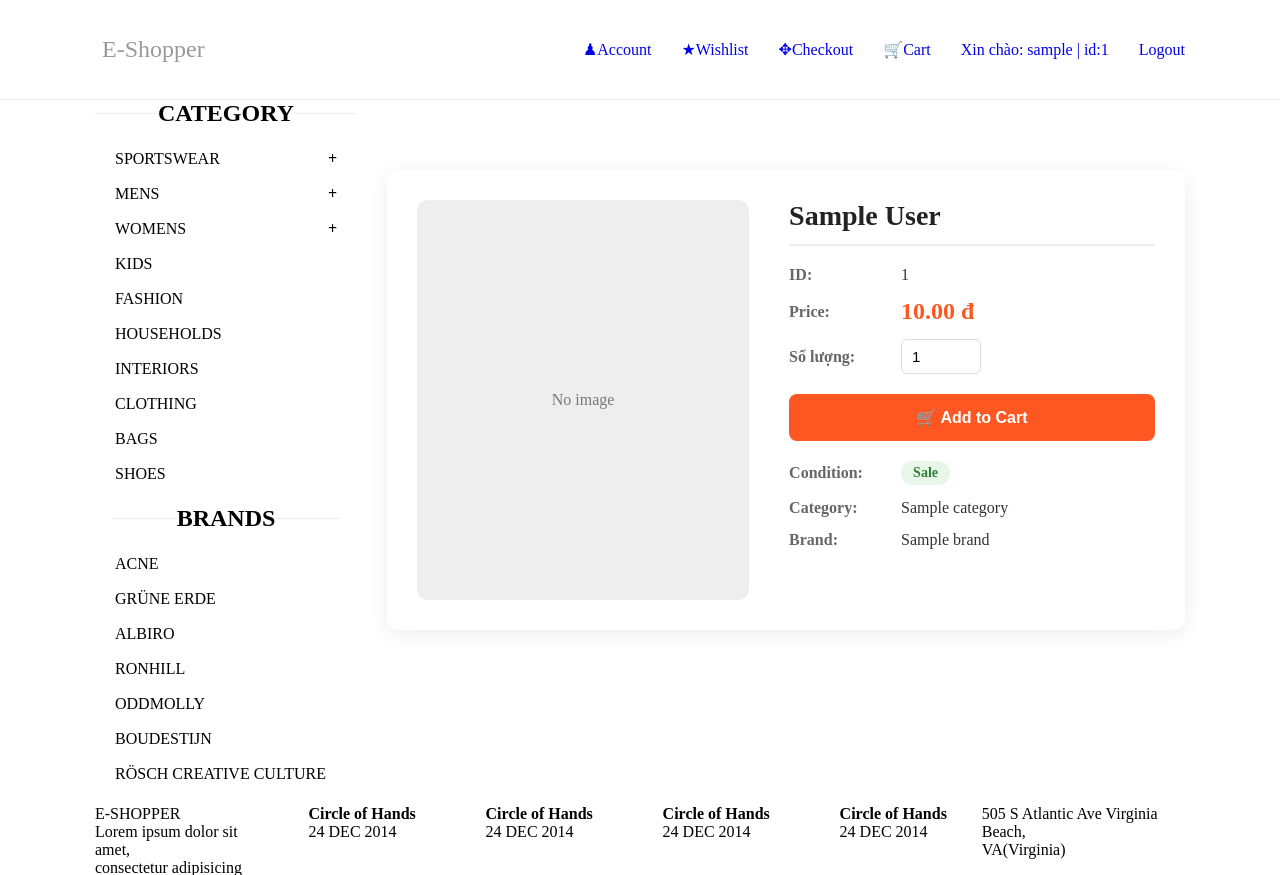
After one commit to maichiphuoc/project_django, a Django app: page /Users/detail-product/1/ in a window 1280 px wide. The commit adds this page. Shown: the top 875 px of the page. Run offline with Django 4.2, Linux system fonts and the light colour scheme; a user stored in the database is signed in; tables that the repository leaves empty hold one stand-in row (values such as "Sample post"); some libraries are stand-ins or nearby versions.

Commit message:
update detailproduct

```diff
--- /dev/null
+++ b/Users/static/Users/css/detailProduct.css
@@ -0,0 +1,280 @@
+.product-detail {
+    display: flex;
+    gap: 40px;
+    max-width: 1100px;
+    margin: 40px auto;
+    padding: 30px;
+    background: #fff;
+    border-radius: 12px;
+    box-shadow: 0 4px 20px rgba(0, 0, 0, 0.08);
+}
+
+
+
+.product-gallery {
+    flex: 0 0 45%;
+}
+
+
+.product-img {
+    width: 100%;
+    border-radius: 10px;
+    overflow: hidden;
+}
+
+
+.product-img img {
+    width: 100%;
+    height: 400px;
+    object-fit: cover;
+    display: block;
+    transition: transform 0.4s ease;
+}
+
+
+.product-img img:hover {
+    transform: scale(1.03);
+}
+
+
+/* thumbnail */
+
+.thumbnail-list {
+    display: flex;
+    gap: 10px;
+    margin-top: 15px;
+    flex-wrap: wrap;
+}
+
+
+.thumbnail-item {
+    width: 80px;
+    height: 80px;
+    border: 2px solid transparent;
+    border-radius: 8px;
+    overflow: hidden;
+    cursor: pointer;
+    transition: 0.2s;
+}
+
+
+.thumbnail-item:hover {
+    transform: translateY(-3px);
+}
+
+
+.thumbnail-item.active {
+    border-color: #ff5722;
+}
+
+
+.thumbnail-item img {
+    width: 100%;
+    height: 100%;
+    object-fit: cover;
+    display: block;
+    cursor: pointer;
+}
+
+
+.no-image {
+    width: 100%;
+    height: 400px;
+    background: #eee;
+    display: flex;
+    justify-content: center;
+    align-items: center;
+    color: #777;
+    border-radius: 10px;
+}
+
+
+
+.info-product {
+    flex: 1;
+}
+
+
+.product-name {
+    font-size: 28px;
+    margin: 0 0 20px;
+    color: #222;
+    border-bottom: 2px solid #eee;
+    padding-bottom: 12px;
+}
+
+
+.info-row {
+    display: flex;
+    align-items: center;
+    gap: 12px;
+    margin-bottom: 14px;
+}
+
+
+.info-label {
+    min-width: 100px;
+    font-weight: 600;
+    color: #666;
+}
+
+
+.info-value {
+    color: #333;
+}
+
+
+.price {
+    font-size: 24px;
+    font-weight: bold;
+    color: #ff5722;
+}
+
+
+.badge {
+    background: #e8f5e9;
+    color: #2e7d32;
+    padding: 4px 12px;
+    border-radius: 20px;
+    font-size: 14px;
+    font-weight: 600;
+}
+
+
+.qty-input {
+    width: 80px;
+    padding: 8px 10px;
+    border: 1px solid #ddd;
+    border-radius: 6px;
+    font-size: 15px;
+}
+
+
+.btn-addcart {
+    display: block;
+    width: 100%;
+    margin: 20px 0;
+    padding: 14px;
+    background: #ff5722;
+    color: #fff;
+    font-size: 16px;
+    font-weight: bold;
+    border: none;
+    border-radius: 8px;
+    cursor: pointer;
+    transition: background 0.3s, transform 0.2s;
+}
+
+
+.btn-addcart:hover {
+    background: #e64a19;
+    transform: translateY(-2px);
+}
+
+
+.detail-row {
+    align-items: flex-start;
+}
+
+
+
+
+@media (max-width: 768px) {
+
+    .product-detail {
+        flex-direction: column;
+        padding: 20px;
+        gap: 24px;
+    }
+
+
+    .product-gallery {
+        flex: none;
+        width: 100%;
+    }
+
+
+    .product-img img {
+        height: 300px;
+    }
+
+}
+
+
+.image-popup {
+    position: fixed;
+
+    top: 0;
+    left: 0;
+
+    width: 100%;
+    height: 100%;
+
+    background: rgba(0, 0, 0, 0.85);
+
+    display: none;
+
+    justify-content: center;
+    align-items: center;
+
+    z-index: 9999;
+
+    padding: 30px;
+}
+
+
+.image-popup.show {
+    display: flex;
+}
+
+
+.image-popup img {
+    max-width: 90%;
+    max-height: 90vh;
+
+    object-fit: contain;
+
+    border-radius: 8px;
+
+    animation: zoomImage 0.3s ease;
+}
+
+
+.close-popup {
+    position: absolute;
+
+    top: 20px;
+    right: 30px;
+
+    color: white;
+
+    font-size: 45px;
+
+    font-weight: bold;
+
+    cursor: pointer;
+
+    line-height: 1;
+
+    z-index: 10000;
+}
+
+
+.close-popup:hover {
+    color: #ff5722;
+}
+
+
+@keyframes zoomImage {
+
+    from {
+        transform: scale(0.7);
+        opacity: 0;
+    }
+
+    to {
+        transform: scale(1);
+        opacity: 1;
+    }
+
+}
--- /dev/null
+++ b/Users/templates/Users/detail_Product.html
@@ -0,0 +1,110 @@
+{% extends 'base.html' %}
+
+{% block css %}
+    {% load static %}
+    <link rel="stylesheet" href="{% static 'Users/css/detailProduct.css' %}">
+{% endblock %}
+
+{% block content %}
+<div class="product-detail">
+    <!-- POPUP ẢNH FULL SIZE -->
+    <div id="imagePopup" class="image-popup">
+
+        <span class="close-popup">&times;</span>
+
+        <img id="popupImage" src="" alt="Full size image">
+
+    </div>
+
+    <div class="product-gallery">
+
+        <!-- ẢNH LỚN -->
+        <div class="product-img">
+
+            {% if product.image_list %}
+                <img
+                    id="main-item"
+                    src="/media/products/{{ product.image_list.0 }}"
+                    alt="{{ product.name }}"
+                >
+            {% else %}
+                <div class="no-image">
+                    No image
+                </div>
+            {% endif %}
+
+        </div>
+
+
+        <!-- DANH SÁCH ẢNH NHỎ -->
+        {% if product.image_list %}
+
+        <div class="thumbnail-list">
+
+            {% for image in product.image_list %}
+
+                <div class="thumbnail-item {% if forloop.first %}active{% endif %}">
+
+                    <img
+                        class="thumbnail-img"
+                        src="/media/products/{{ image }}"
+                        alt="{{ product.name }}"
+                    >
+
+                </div>
+
+            {% endfor %}
+
+        </div>
+
+        {% endif %}
+
+    </div>
+
+    <div class="info-product">
+        <h2 class="product-name">{{ product.name }}</h2>
+
+        <div class="info-row">
+            <span class="info-label">ID:</span>
+            <span class="info-value">{{ product.id }}</span>
+        </div>
+
+        <div class="info-row">
+            <span class="info-label">Price:</span>
+            <span class="info-value price">{{ product.price }} đ</span>
+        </div>
+
+        <div class="info-row">
+            <span class="info-label">Số lượng:</span>
+            <input type="number" class="qty-input" min="1" value="1">
+        </div>
+
+        <button class="btn-addcart">🛒 Add to Cart</button>
+
+        <div class="info-row">
+            <span class="info-label">Condition:</span>
+            <span class="info-value badge">
+                {% if product.sale_status == 1 %}
+                    Sale
+                {% else %}
+                    New
+                {% endif %}
+            </span>
+        </div>
+
+        <div class="info-row">
+            <span class="info-label">Category:</span>
+            <span class="info-value">{{ product.category }}</span>
+        </div>
+
+        <div class="info-row">
+            <span class="info-label">Brand:</span>
+            <span class="info-value">{{ product.brand }}</span>
+        </div>
+    </div>
+
+</div>
+{% endblock %}
+{% block edit_productAjax %}
+<script src="{% static 'Users/js/detailProduct.js' %}"></script>
+{% endblock %}
--- a/Users/urls.py
+++ b/Users/urls.py
@@ -12,7 +12,8 @@ urlpatterns = [
     path('account/',views.account_view, name='account'),
     path('my-product/',views.myProduct_view, name='my-product'),
     path('add-product/', views.addAjax, name='addProduct'),
-    path('edit-product/<int:product_id>/',views.editProduct,name='editProduct')
+    path('edit-product/<int:product_id>/',views.editProduct,name='editProduct'),
+    path('detail-product/<int:product_id>/',views.detailProduct,name='detailProduct')
 
 ]
 urlpatterns += static(
--- a/Users/views.py
+++ b/Users/views.py
@@ -87,8 +87,14 @@ def logout_view(request):
     return redirect('login')
 @login_required
 def home(request):
-    products = Product.objects.all().order_by('-created_at')
-    return render(request,'Users/index.html')
+    products = Product.objects.all().order_by('-created_at')[:6]
+    for product in products:
+        try:
+            product.image_list = json.loads(product.images) if product.images else []
+        except(json.JSONDecodeError,TypeError):
+            product.image_list = []
+
+    return render(request,'Users/index.html',{'products':products})
 
 @login_required
 def addAjax(request):
@@ -433,3 +439,21 @@ def editProduct(request, product_id):
         },
         status = 400
     )
+@login_required
+def detailProduct(request, product_id):
+    try:
+        product = Product.objects.get(id = product_id)
+    except Product.DoesNotExist:
+        return JsonResponse(
+            {
+                'error' : 'status',
+                'message' : 'Không tìm thấy sản phẩm'
+            },
+            status = 400
+        )
+
+    try:
+        product.image_list = (json.loads(product.images) if product.images else [])
+    except(json.JSONDecodeError, TypeError):
+        product.image_list = []
+    return render(request,'Users/detail_Product.html',{'product':product})
```
Also changed, not shown: Users/static/Users/css/index.css (added, +51 -0 lines), Users/static/Users/js/detailProduct.js (added, +96 -0 lines), Users/templates/Users/index.html (+22 -0 lines).
